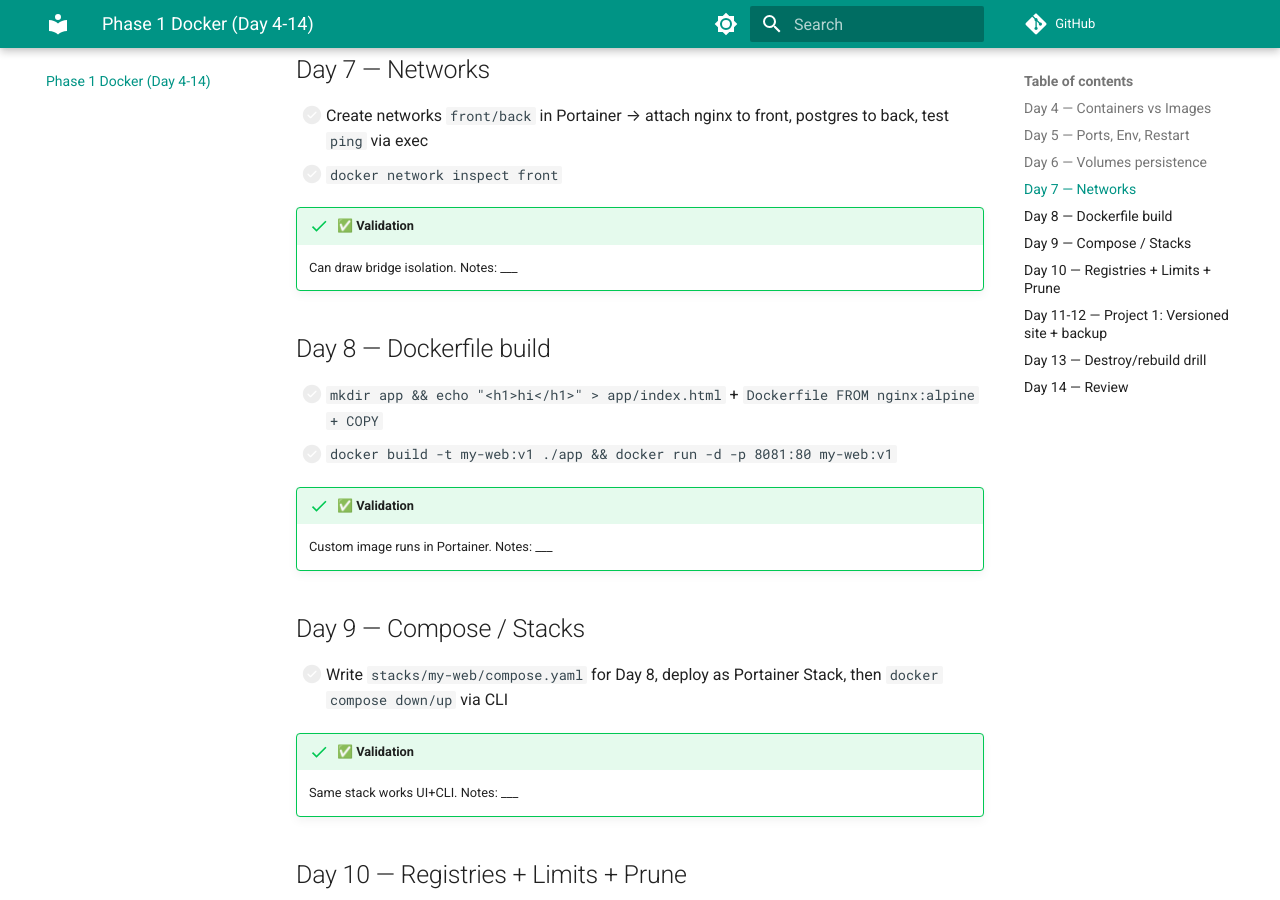
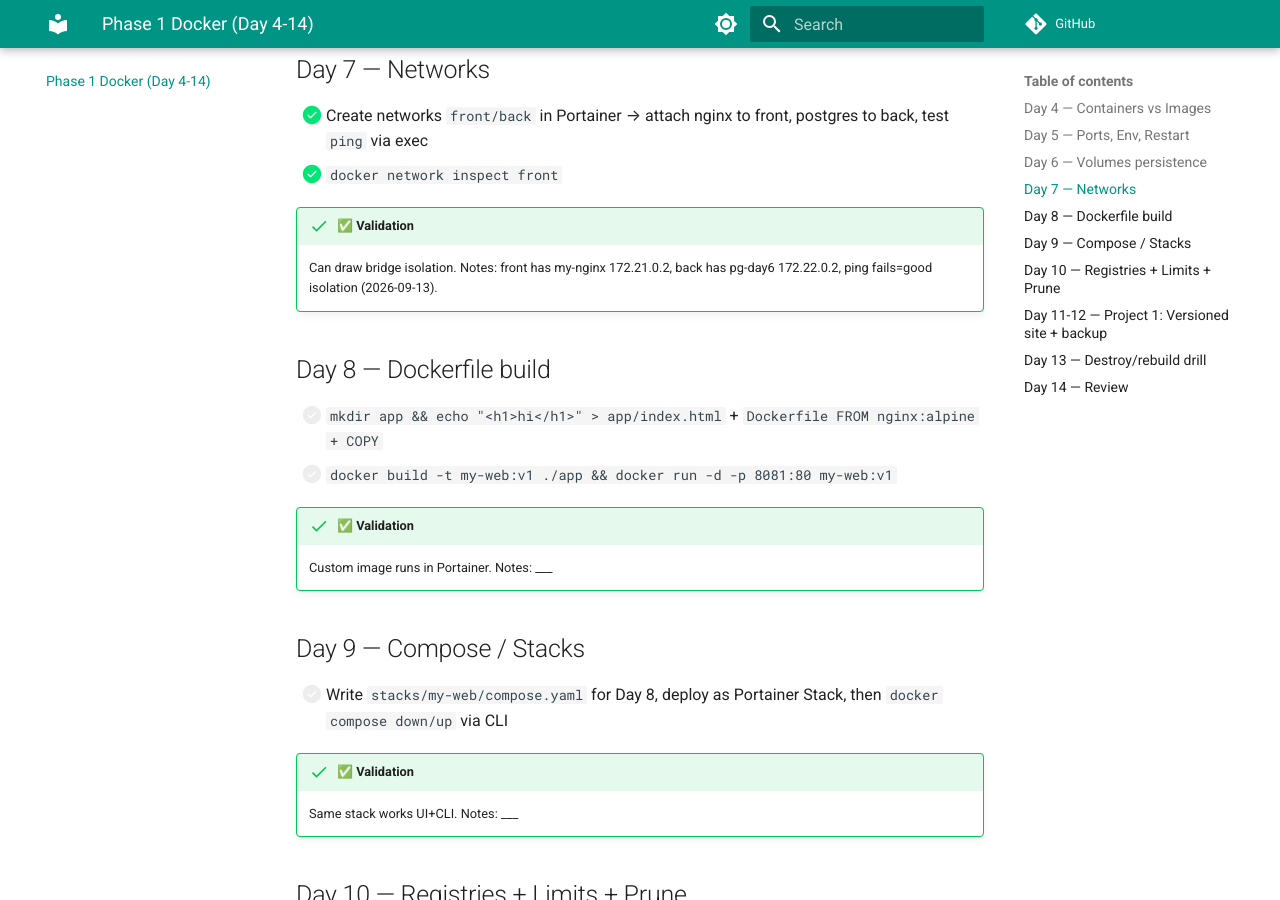
Before and after one commit to krazylearner/devops-stacks, an MkDocs documentation site: the page built from docs/phase-1-docker.md, in a window 1280 px wide and 900 px high, scrolled down 1084 px. Built offline with MkDocs 1.6.1 and Material for MkDocs 9.7.7, drawn with Linux system fonts in a browser that asks for light colours; comment, search, counter and statistics services are not loaded.

Commit message:
docs(phase1): validate Day 7 front/back isolation

```diff
--- a/docs/phase-1-docker.md
+++ b/docs/phase-1-docker.md
@@ -27,11 +27,11 @@
 
 ## Day 7 — Networks
 
-- [ ] Create networks `front/back` in Portainer → attach nginx to front, postgres to back, test `ping` via exec
-- [ ] `docker network inspect front`
+- [x] Create networks `front/back` in Portainer → attach nginx to front, postgres to back, test `ping` via exec
+- [x] `docker network inspect front`
 
 !!! success "✅ Validation"
-    Can draw bridge isolation. Notes: ___
+    Can draw bridge isolation. Notes: front has my-nginx 172.21.0.2, back has pg-day6 172.22.0.2, ping fails=good isolation (2026-09-13).
 
 ## Day 8 — Dockerfile build
 
```
